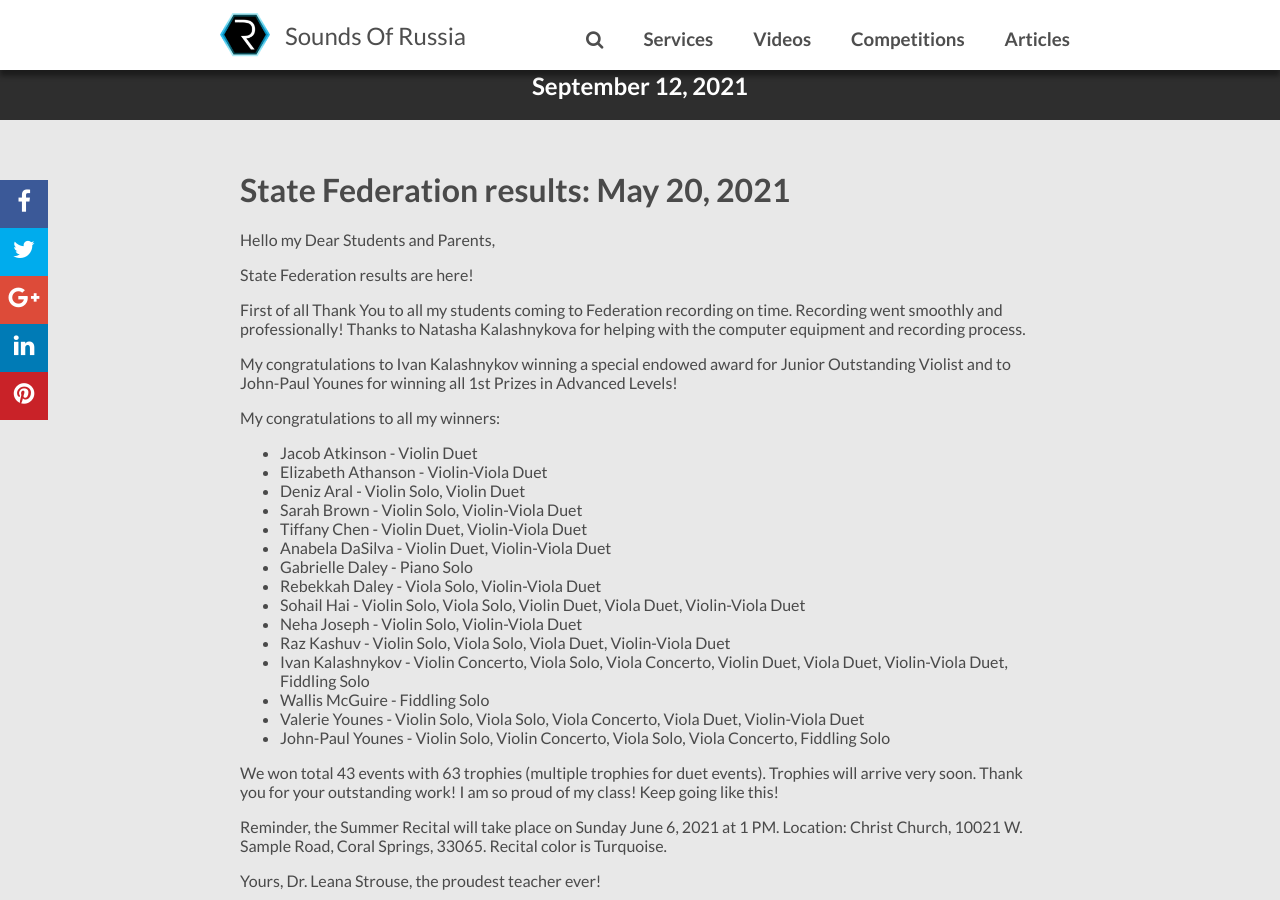
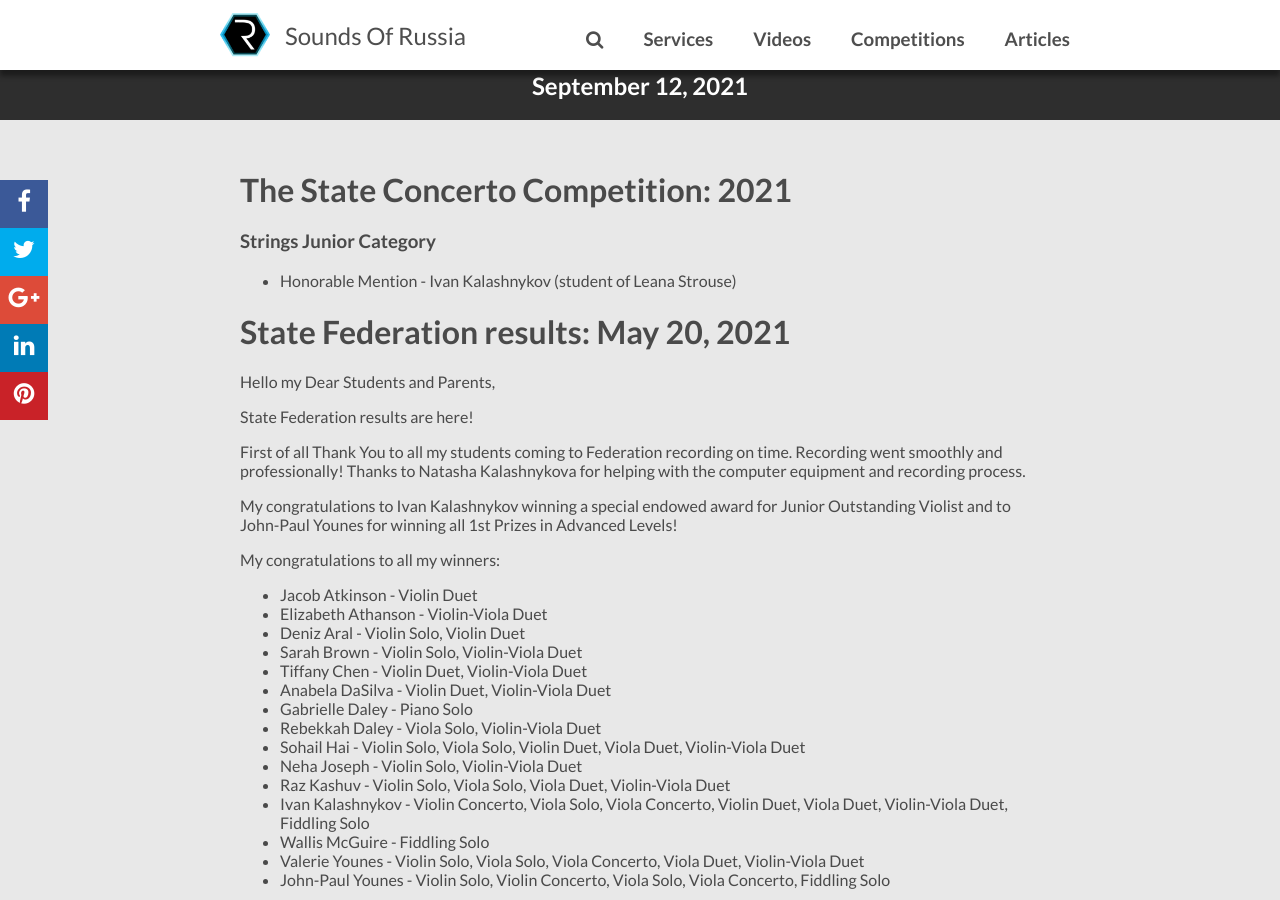
Before and after one commit to soundsofrussia/soundsofrussia.github.io, a Jekyll site: the page built from collections/_congrats/2021.md, in a window 1280 px wide and 900 px high. Built offline with Jekyll 4.4.1, drawn with Linux system fonts in a browser that asks for light colours; nearby versions of some CDN libraries; comment, search, counter and statistics services are not loaded.

Commit message:
Update 2021.md

```diff
--- a/collections/_congrats/2021.md
+++ b/collections/_congrats/2021.md
@@ -3,6 +3,11 @@ layout: home
 title: 2021 Winners
 share: true
 ---
+
+# The State Concerto Competition: 2021
+
+### Strings Junior Category
+- Honorable Mention - Ivan Kalashnykov (student of Leana Strouse)
 
 # State Federation results: May 20, 2021
 
```
